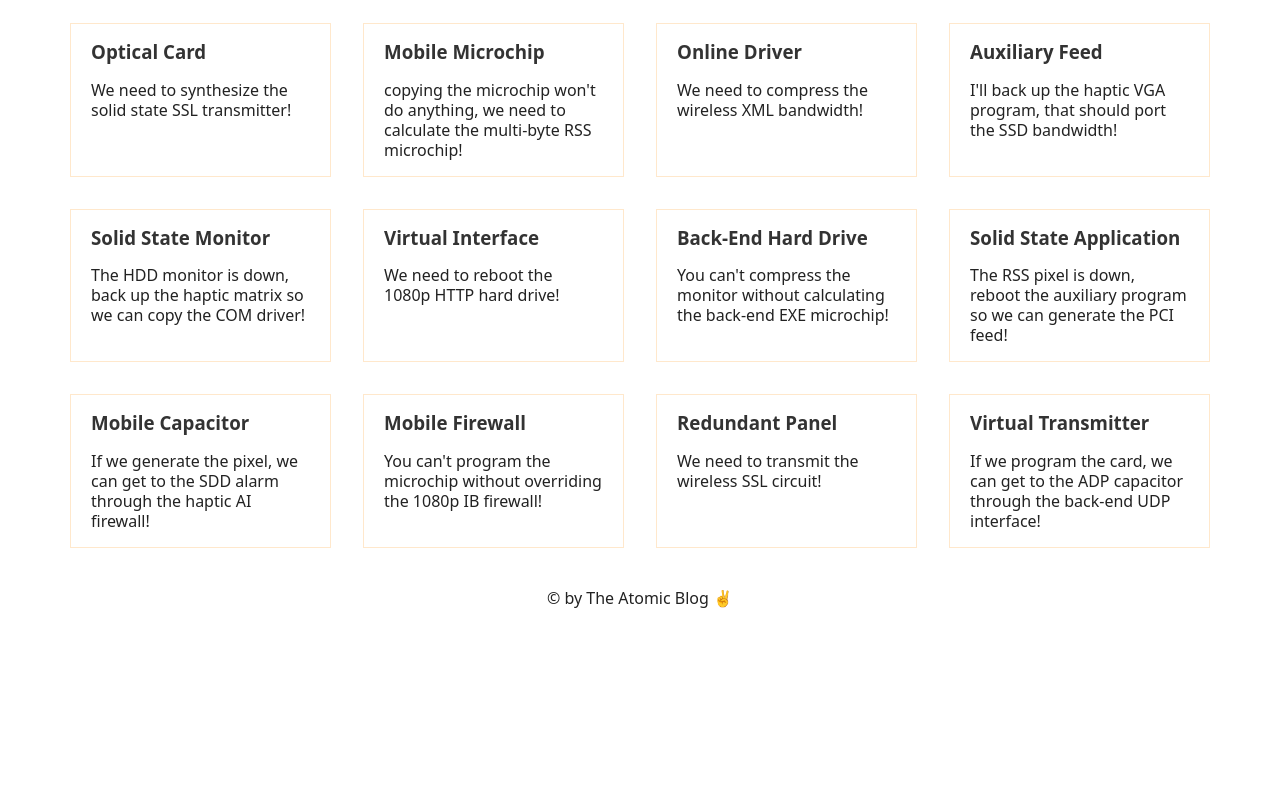
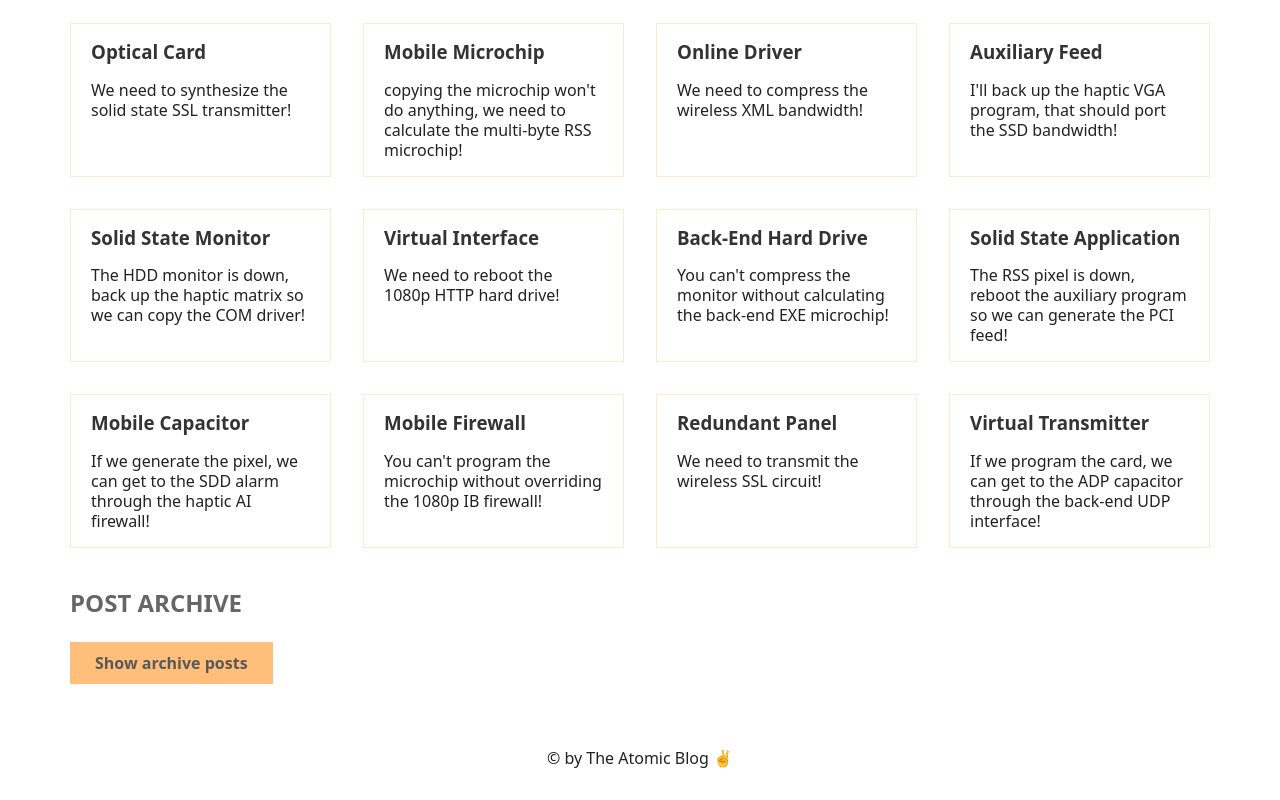
Before and after one commit to NursiNursi/react-atomic-blog, a React (Vite) app: page / in a window 1280 px wide. Shown: the part 1149-1949 px from the top of the page. Before the commit the page ends 1789 px from the top, so only its background shows below. Built offline with nearby package versions, Linux system fonts and the light colour scheme.

Commit message:
Add: Archive component

```diff
--- a/src/App.jsx
+++ b/src/App.jsx
@@ -40,6 +40,7 @@ function App() {
         setSearchQuery={setSearchQuery}
       />
       <Main posts={searchedPosts} onAddPost={handleAddPost} />
+      <Archive onAddPost={handleAddPost} />
       <Footer />
     </section>
   );
@@ -123,6 +124,38 @@ function List({ posts }) {
   );
 }
 
+function Archive({ onAddPost }) {
+  // Here we don't need the setter function. We're only using state to store these posts because the callback function passed into useState (which generates the posts) is only called once, on the initial render. So we use this trick as an optimization technique, because if we just used a regular variable, these posts would be re-created on every render. We could also move the posts outside the components, but I wanted to show you this trick 😉
+  const [posts] = useState(() =>
+    // 💥 WARNING: This might make your computer slow! Try a smaller `length` first
+    Array.from({ length: 100 }, () => createRandomPost())
+  );
+
+  const [showArchive, setShowArchive] = useState(false);
+
+  return (
+    <aside>
+      <h2>Post archive</h2>
+      <button onClick={() => setShowArchive((s) => !s)}>
+        {showArchive ? "Hide archive posts" : "Show archive posts"}
+      </button>
+
+      {showArchive && (
+        <ul>
+          {posts.map((post, i) => (
+            <li key={i}>
+              <p>
+                <strong>{post.title}:</strong> {post.body}
+              </p>
+              <button onClick={() => onAddPost(post)}>Add as new post</button>
+            </li>
+          ))}
+        </ul>
+      )}
+    </aside>
+  );
+}
+
 function Footer() {
   return <footer>&copy; by The Atomic Blog ✌️</footer>;
 }
```
